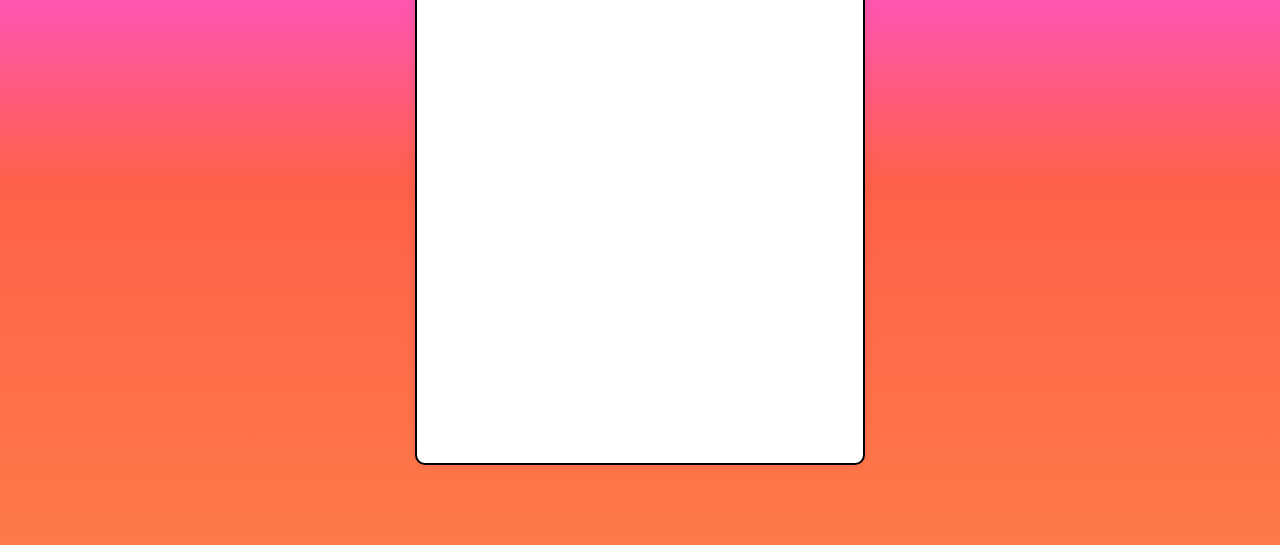
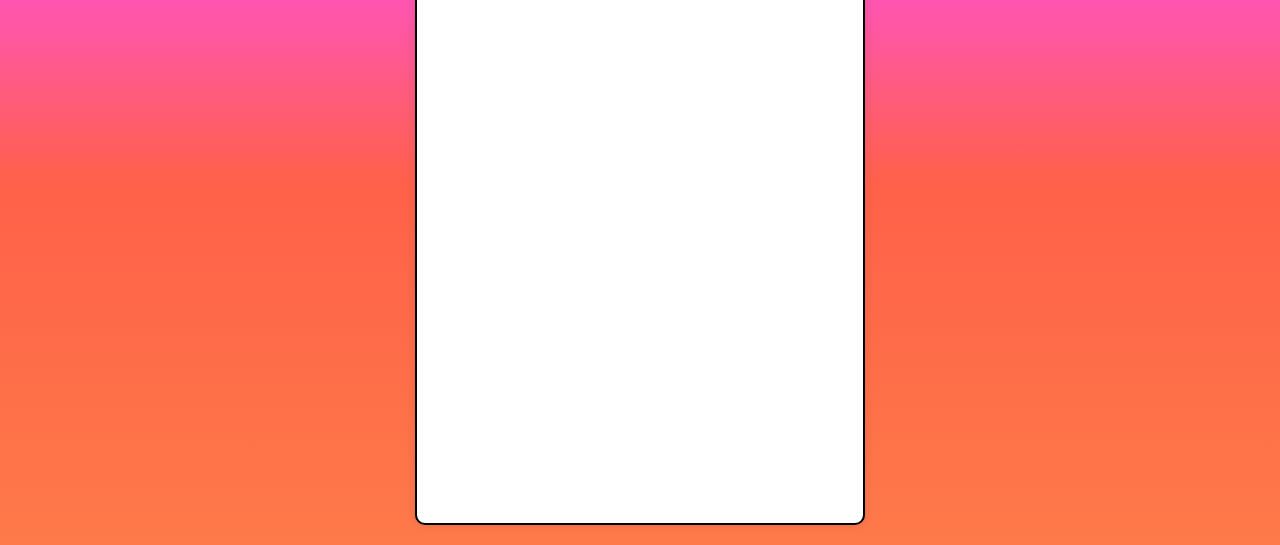
Before and after one commit to manojCodes77/5th_shrey_project_story, a plain HTML site: page index.html in a window 1280 px wide. Shown: the part 255-800 px from the top of the page. Drawn offline with Linux system fonts and the light colour scheme.

```diff
--- a/style.css
+++ b/style.css
@@ -28,7 +28,7 @@
     border: 2px solid black;
     overflow: hidden;
     width: 450px;
-    height: 690px;
+    height: 750px;
     max-width: 100%;
     position: relative;
     margin: 30px auto;
```
